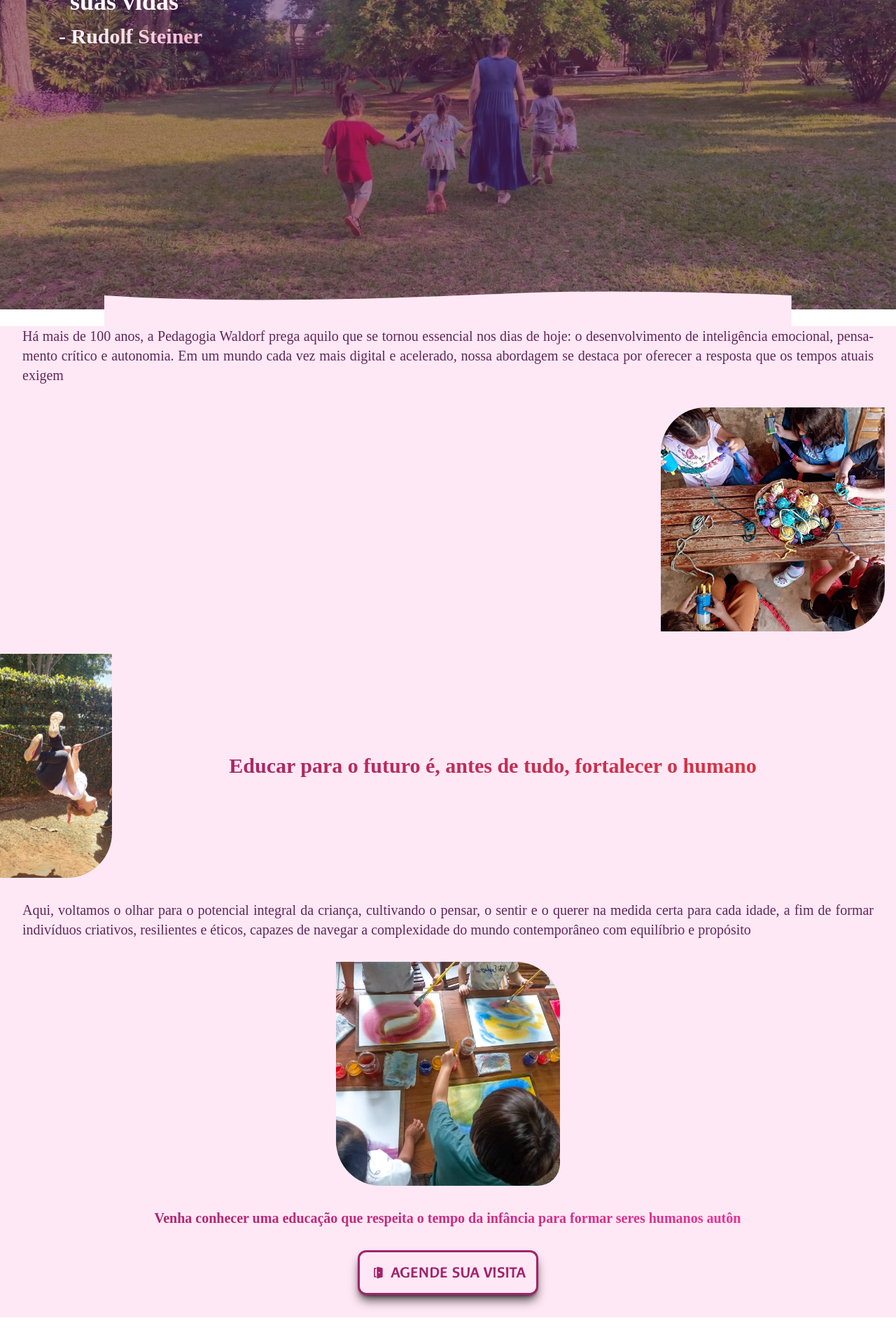
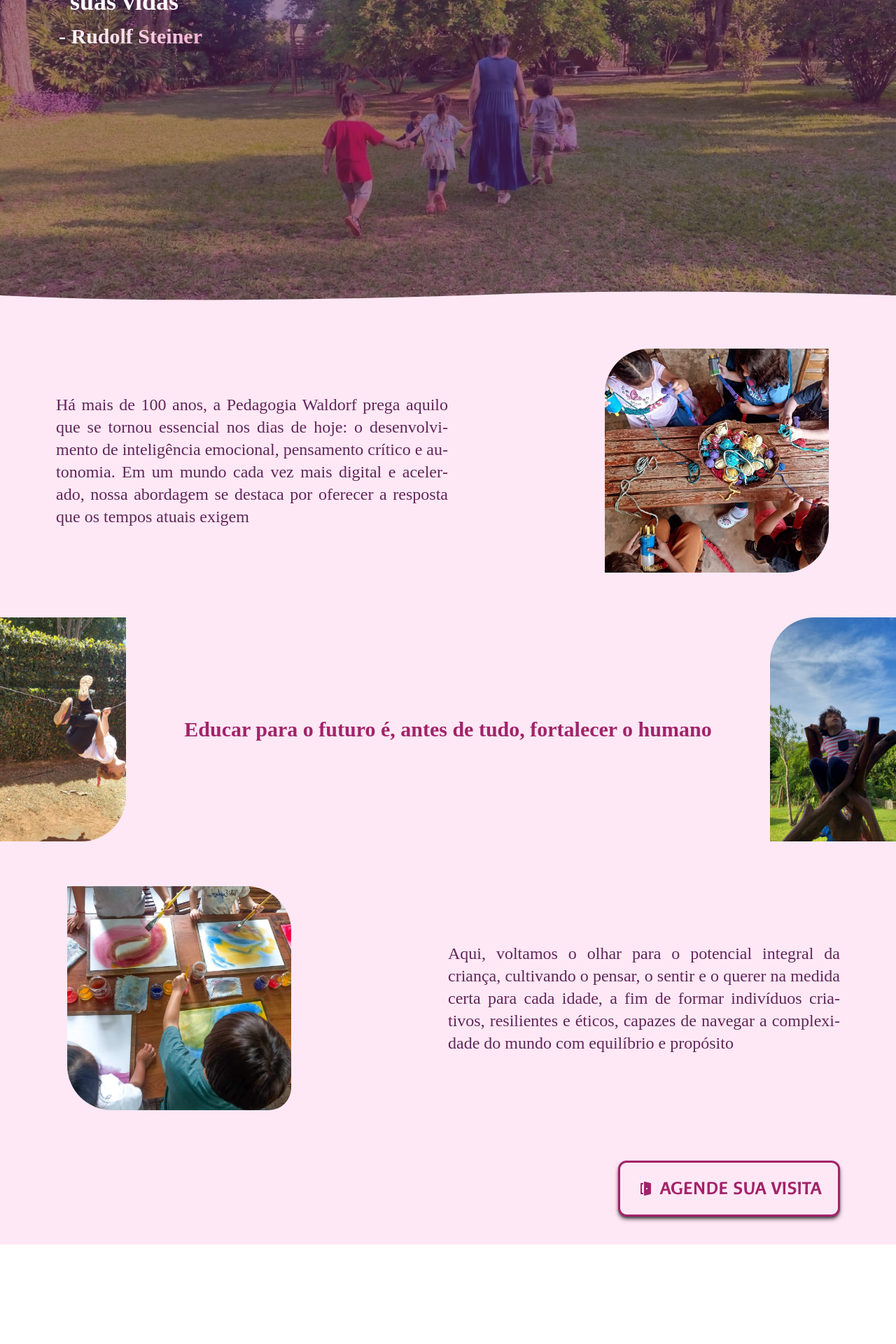
Before and after one commit to GabrielCourel/Florescer---Jardim-de-Inf-ncia-Waldorf-Website, a React (Vite) app in the folder florescer-webstie/: page / in a window 1280 px wide. Shown: the part 310-2230 px from the top of the page at 70% size. Built offline with nearby package versions, Linux system fonts and the light colour scheme; a web font is replaced by a local one.

Commit message:
feature/homepage completa + animações de scroll

```diff
--- a/florescer-webstie/package.json
+++ b/florescer-webstie/package.json
@@ -11,6 +11,7 @@
   },
   "dependencies": {
     "@tailwindcss/vite": "^4.1.15",
+    "aos": "^2.3.4",
     "hamburger-react": "^2.5.2",
     "react": "^19.1.1",
     "react-dom": "^19.1.1",
--- a/florescer-webstie/src/components/Navbar.module.css
+++ b/florescer-webstie/src/components/Navbar.module.css
@@ -2,7 +2,7 @@
 
 .containerPrincipal
 {
-    @apply relative top-0 h-30 z-20 tablet:flex meio:h-30 laptop:h-38 note:h-44 4k:h-60;
+    @apply relative top-0 h-30 z-20 tablet:flex meio:h-30 laptop:h-38 laptop:gap-2 note:h-44 note:gap-10 4k:h-60 4k:gap-20;
 }
 
 .fundoRosa
@@ -17,7 +17,7 @@
 
 .logoFlorescer
 {
-    @apply contents justify-between items-center tablet:flex tablet:justify-start meio:flex-col meio:justify-start meio:-translate-y-2 note:-translate-y-3;
+    @apply contents justify-between items-center tablet:flex tablet:justify-start meio:flex-col meio:justify-start meio:-translate-y-2 laptop:ml-14 note:-translate-y-3;
 }
 
 .logo
@@ -37,7 +37,7 @@
 
 .containerAquarelas
 {
-    @apply flex items-center mx-auto meio:gap-4 laptop:gap-8 note:gap-10;
+    @apply flex items-center meio:gap-4 meio:mr-4 laptop:gap-8 note:gap-10 4k:mx-auto;
 }
 
 .divAquarelas
--- a/florescer-webstie/src/index.css
+++ b/florescer-webstie/src/index.css
@@ -26,10 +26,12 @@
 @theme
 {
     --breakpoint-tablet: 440px;
+    --breakpoint-foto:716px;
     --breakpoint-meio: 868px;
     --breakpoint-laptop: 1024px;
     --breakpoint-note: 1440px;
     --breakpoint-4k: 1800px;
+    --breakpoint-grande: 2300px;
 
     --font-Waldorf1: Waldorf1, "sans-serif";
     --font-Waldorf2: Waldorf2, "sans-serif";
--- a/florescer-webstie/src/pages/Home.jsx
+++ b/florescer-webstie/src/pages/Home.jsx
@@ -1,16 +1,29 @@
+import { useEffect } from 'react';
 import style from "./Home.module.css"
 import caminhando from "../assets/images/caminhando2.jpeg"
 import caminhando2 from "../assets/images/caminhando.jpeg"
 import novelo from "../assets/images/novelo.jpeg"
 import corda from "../assets/images/corda.jpeg"
 import aquarela from "../assets/images/aquarela.jpeg"
+import olhando from "../assets/images/olhando.jpeg"
 import aquarela1 from "../assets/fundos/aquarela1 (2).png"
 import gotas from "../assets/fundos/gotas.png"
 import Typewriter from 'typewriter-effect'
 import { BiSolidDoorOpen } from "react-icons/bi";
+import AOS from 'aos';
+import 'aos/dist/aos.css';
+
 
 function Home ()
 {
+
+    useEffect(() => {
+        AOS.init({
+            duration: 600,
+            once: false,
+        });
+    }, []);
+
     return (
         <div>
             <div className={style.divPrincipal}>
@@ -23,10 +36,19 @@ function Home ()
 
                     {/* Div para o texto da foto */}
                     <div className={style.textoFoto}>
-                        <p className={`${style.degrade} ${style.paragrafo}`}>
+                        <p
+                            className={`${style.degrade} ${style.paragrafo}`}
+                            data-aos="fade-up"
+                            data-aos-duration="1400"
+                        >
                             A nossa mais elevada tarefa deve ser formar seres humanos livres que sejam capazes de, por si mesmos, encontrar propósito e direção para suas vidas
                         </p>
-                        <p className={`${style.degrade} ${style.mencao}`}>
+                        <p
+                            className={`${style.degrade} ${style.mencao}`}
+                            data-aos="fade-up"
+                            data-aos-duration="1400"
+                            data-aos-delay="350"
+                        >
                             - Rudolf Steiner
                         </p>
                     </div>
@@ -39,43 +61,69 @@ function Home ()
                 <svg
                     viewBox="0 0 1440 176"
                     preserveAspectRatio="none"
-                    className="relative -z-20 top-0 max-w-full rotate-180 h-30 -translate-y-22"
+                    className="relative -z-20 top-0 w-full rotate-180 h-30 -translate-y-22"
                 >
                     <path d="M 1440 0 L 0 0 L 0 135 Q 390 150 640 137 Q 1140 115 1440 135 Z" className="fill-rosa-pastel"/>
                 </svg>
 
-                <div className="bg-rosa-pastel max-w-full h-full -translate-y-34">
+                <div className="bg-rosa-pastel max-w-full h-full -translate-y-34 overflow-x-hidden note:w-full">
 
-                    <p className="text-xl mx-8 font-quaseW text-justify hyphens-auto text-roxo-escuro">
+                    <div className="flex flex-col tablet:flex-row meio:mx-20 4k:mx-40 grande:mx-60">
+                        <p
+                            className="text-xl mx-8 font-quaseW text-justify hyphens-auto text-roxo-escuro tablet:text-2xl tablet:w-100 tablet:my-8 laptop:w-140 laptop:mx-0 laptop:mr-8 laptop:flex laptop:items-center note:text-3xl note:w-210 4k:text-4xl 4k:w-230 grande:text-5xl grande:w-300"
+                            data-aos="fade-up-right"
+                        >
                             Há mais de 100 anos, a Pedagogia Waldorf prega aquilo que se tornou essencial nos dias de hoje: o desenvolvimento de inteligência emocional, pensamento crítico e autonomia. Em um mundo cada vez mais digital e acelerado, nossa abordagem se destaca por oferecer a resposta que os tempos atuais exigem
                         </p>
 
-                    <div className="w-80 h-80 my-8 mr-4 ml-auto rounded-tl-[4em] rounded-br-[4em] overflow-hidden">
-                        <img src={novelo} className="w-full h-full object-cover"/>
+                        <div className="w-80 h-80 my-8 mr-4 ml-auto rounded-tl-[4em] rounded-br-[4em] overflow-hidden note:w-90 note:h-90 grande:h-140 grande:w-140">
+                            <img src={novelo} className="w-full h-full object-cover" data-aos="fade-left"/>
+                        </div>
                     </div>
 
-                    <div className="w-full my-8 mr-4 -translate-x-16 flex gap-8">
+                    <div className="w-full my-8 mr-4 -translate-x-16 flex gap-8 tablet:translate-x-0 tablet:gap-12 note:my-12">
 
-                        <img src={corda} className="w-70 h-80 rounded-br-[4em]"/>
-                        <p className={`${style.degrade2} font-quaseW font-semibold text-3xl flex justify-center items-center w-full`}> Educar para o futuro é, antes de tudo, fortalecer o humano</p>
+                        <div className="w-70 h-80 note:w-80 note:h-90 grande:h-140 grande:w-130">
+                            <img src={corda} className="w-full h-full rounded-br-[4em] object-cover" data-aos="fade-right"/>
+                        </div>
+
+                        <p
+                            className={`text-roxo-quase font-quaseW font-semibold text-3xl flex justify-center items-center w-full text-center tablet:mx-auto note:text-4xl 4k:text-5xl grande:text-6xl`}
+                            data-aos="fade-up"
+                        >
+                            Educar para o futuro é, antes de tudo, fortalecer o humano
+                        </p>
+
+                        <div className="w-70 h-80 hidden foto:block note:w-80 note:h-90 grande:h-140 grande:w-130">
+                            <img src={olhando} className="w-full h-full rounded-tl-[4em] object-cover" data-aos="fade-left"/>
+                        </div>
 
                     </div>
 
-                    <p className="text-xl mx-8 font-quaseW text-justify hyphens-auto text-roxo-escuro">
-                        Aqui, voltamos o olhar para o potencial integral da criança, cultivando o pensar, o sentir e o querer na medida certa para cada idade, a fim de formar indivíduos criativos, resilientes e éticos, capazes de navegar a complexidade do mundo contemporâneo com equilíbrio e propósito
+                    <div className="flex flex-col tablet:flex-row-reverse meio:mx-20 4k:mx-40 grande:mx-60">
+                        <p
+                            className="text-xl mx-8 font-quaseW text-justify hyphens-auto text-roxo-escuro tablet:text-2xl tablet:w-100 tablet:my-8 laptop:w-140 laptop:mx-0 laptop:ml-8 laptop:flex laptop:items-center note:text-3xl note:w-210 4k:text-4xl 4k:w-230 grande:text-5xl grande:w-300"
+                            data-aos="fade-up-left"
+                        >
+                            Aqui, voltamos o olhar para o potencial integral da criança, cultivando o pensar, o sentir e o querer na medida certa para cada idade, a fim de formar indivíduos criativos, resilientes e éticos, capazes de navegar a complexidade do mundo com equilíbrio e propósito
                         </p>
 
-                    <div className="w-80 h-80 my-8 mx-auto rounded-br-4xl rounded-tr-[4em] rounded-bl-[4em] overflow-hidden">
-                        <img src={aquarela} className="w-full h-full object-cover"/>
+                        <div className="w-80 h-80 my-8 mx-auto rounded-br-4xl rounded-tr-[4em] rounded-bl-[4em] overflow-hidden tablet:ml-4 note:w-90 note:h-90 grande:h-140 grande:w-140">
+                            <img src={aquarela} className="w-full h-full object-cover" data-aos="fade-right"/>
+                        </div>
                     </div>
 
-                    <div className={`text-xl text-center font-semibold mx-8 font-quaseW ${style.degrade3} [&_.Typewriter]:inline`}>
+                    <div className="flex flex-col tablet:flex-row tablet:justify-between meio:mx-20 note:my-12 4k:mx-40 grande:mx-60">
+                        <div
+                            className={`text-xl text-center font-semibold mx-8 font-quaseW text-roxo-quase [&_.Typewriter]:inline tablet:flex tablet:justify-center tablet:items-center tablet:w-100 tablet:text-2xl tablet:my-8 tablet:mx-4 laptop:mx-0 laptop:w-120 note:text-3xl note:w-220 4k:text-4xl 4k:w-260 grande:text-5xl grande:w-280`}
+                            data-aos="fade-right"
+                        >
                             <span>
                                 Venha conhecer uma educação que respeita o tempo da infância para formar seres humanos {" "}
                                 <Typewriter
                                     options=
                                     {{
-                                    strings: ['críticos', 'autônomos', 'equilibrados'],
+                                        strings: ['críticos', 'autônomos', 'equilibrados', 'resilientes'],
                                         autoStart: true,
                                         loop: true,
                                         cursor: "",
@@ -87,10 +135,15 @@ function Home ()
                             </span>
                         </div>
 
-                    <button className="my-8 mx-auto p-4 rounded-xl flex justify-center items-center gap-2 bg-rosa-pastel border-roxo-quase text-roxo-quase border-3 text-xl font-semibold font-Waldorf2 h-16 w-fit shadow-lg shadow-black/70 hover:cursor-pointer hover:text-rosa-pastel hover:bg-roxo-quase hover:scale-105 transition-all duration-400">
+                        <div data-aos="fade-left" className='flex justify-center items-center'>
+                            <button
+                                className="my-8 mx-auto p-4 rounded-xl flex justify-center items-center gap-2 bg-rosa-pastel border-roxo-quase text-roxo-quase border-3 text-xl font-semibold font-Waldorf2 h-16 w-fit shadow-md shadow-black/70 hover:cursor-pointer hover:text-rosa-pastel hover:bg-roxo-quase hover:scale-105 transition-all duration-400 tablet:p-6 tablet:h-20 tablet:text-2xl tablet:my-auto tablet:mx-0 note:text-3xl note:gap-4 note:p-8 4k:text-4xl 4k:p-10 grande:p-12 grande:text-5xl"
+                            >
                                 <BiSolidDoorOpen />
                                 AGENDE SUA VISITA
                             </button>
+                        </div>
+                    </div>
 
                 </div>
 
--- a/florescer-webstie/src/pages/Home.module.css
+++ b/florescer-webstie/src/pages/Home.module.css
@@ -10,11 +10,6 @@
     @apply bg-linear-to-r from-roxo-quase to-rosa-medio bg-clip-text text-transparent
 }
 
-.degrade3
-{
-    @apply bg-linear-to-r from-roxo-quase to-pink-500 bg-clip-text text-transparent
-}
-
 .divPrincipal
 {
     @apply flex flex-col justify-center items-center
@@ -22,7 +17,7 @@
 
 .fundoHome
 {
-    @apply relative -z-30 w-full h-190 -top-10 tablet:h-200 meio:h-140 laptop:h-160 note:h-180 4k:h-240
+    @apply relative -z-30 w-full h-190 -top-10 tablet:h-200 meio:h-160 note:h-180 4k:h-240
 }
 
 .divImagem
@@ -37,7 +32,7 @@
 
 .textoFoto
 {
-    @apply absolute mt-12 mx-8 flex flex-col justify-start items-center gap-3 h-full max-w-full text-white font-quaseW font-semibold tablet:mt-20 tablet:mx-20 meio:mt-25 laptop:mx-25 4k:mt-35 4k:mx-30
+    @apply absolute z-10 mt-12 mx-8 flex flex-col justify-start items-center gap-3 h-full max-w-full text-white font-quaseW font-semibold tablet:mt-20 tablet:mx-20 meio:mt-25 laptop:mx-25 4k:mt-35 4k:mx-30
 }
 
 .paragrafo
```
Also changed, not shown: 1 other file (tests, documents, lock files or other folders). Lines whose indentation alone changed are shown as unchanged.
